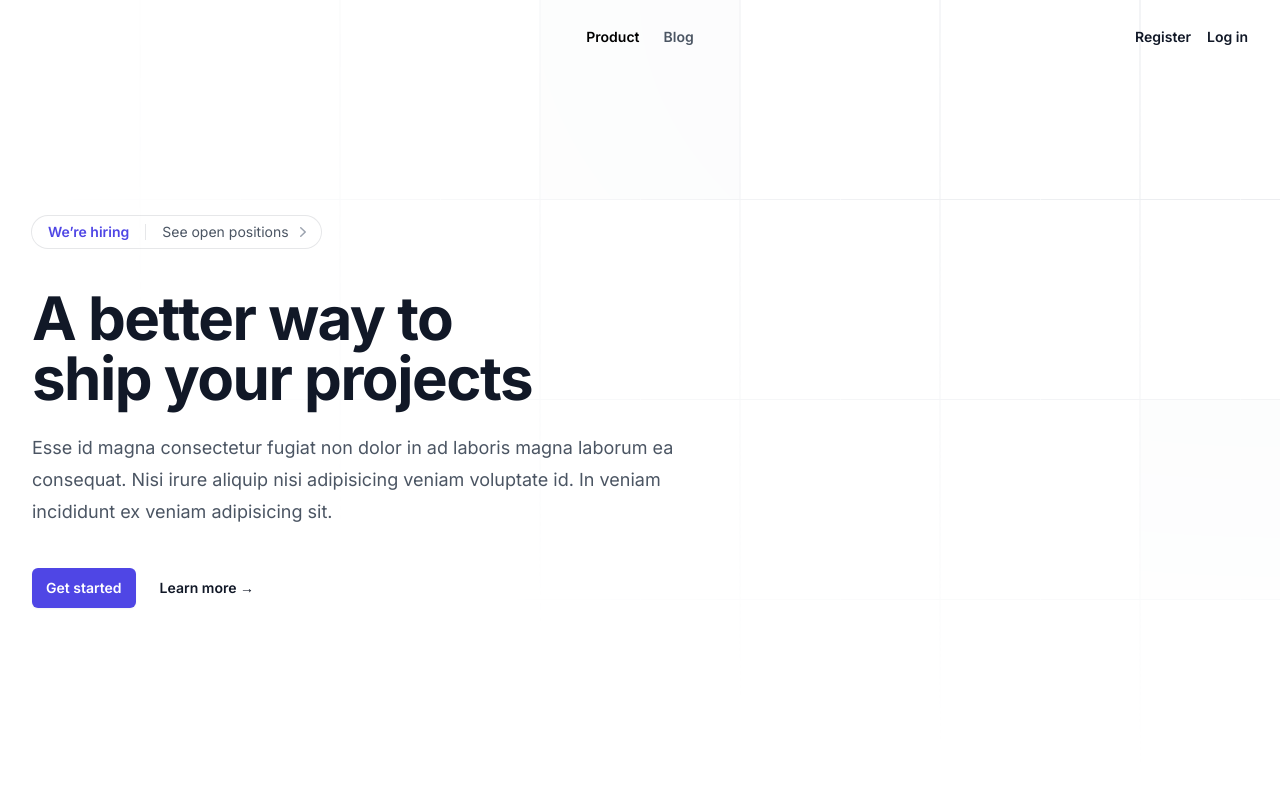
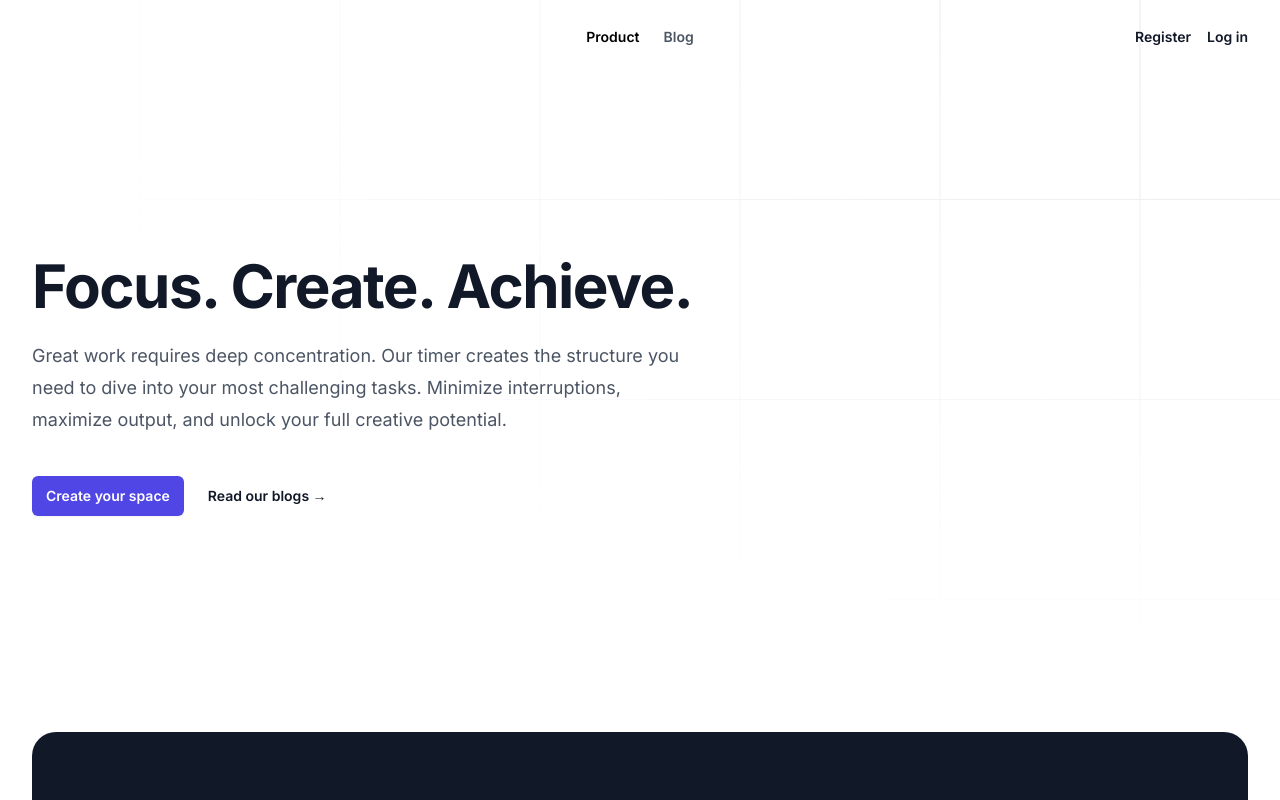
Before and after one commit to earcherc/deepworktimer, a Next.js app in the folder frontend/: page / in a window 1280 px wide. Shown: the top 800 px of the page. Built offline with nearby package versions, Linux system fonts and the light colour scheme.

Commit message:
Imrpove hero section

```diff
--- a/frontend/src/app/page.tsx
+++ b/frontend/src/app/page.tsx
@@ -2,10 +2,9 @@
 
 import {
   ArrowPathIcon,
-  ChevronRightIcon,
   CloudArrowUpIcon,
   LockClosedIcon,
-  ServerIcon,
+  ServerIcon
 } from '@heroicons/react/20/solid';
 import classNames from 'classnames';
 import Image from 'next/image';
@@ -269,43 +268,25 @@ export default function Home() {
                 <path d="M100 200V.5M.5 .5H200" fill="none" />
               </pattern>
             </defs>
-            <svg x="50%" y={-1} className="overflow-visible fill-gray-50">
-              <path
-                d="M-100.5 0h201v201h-201Z M699.5 0h201v201h-201Z M499.5 400h201v201h-201Z M-300.5 600h201v201h-201Z"
-                strokeWidth={0}
-              />
-            </svg>
             <rect width="100%" height="100%" strokeWidth={0} fill="url(#83fd4e5a-9d52-42fc-97b6-718e5d7ee527)" />
           </svg>
           <div className="mx-auto max-w-7xl px-6 py-24 sm:py-32 lg:flex lg:items-center lg:gap-x-10 lg:px-8 lg:py-40">
             <div className="mx-auto max-w-2xl lg:mx-0 lg:flex-auto">
-              <div className="flex">
-                <div className="relative flex items-center gap-x-4 rounded-full px-4 py-1 text-sm leading-6 text-gray-600 ring-1 ring-gray-900/10 hover:ring-gray-900/20">
-                  <span className="font-semibold text-indigo-600">We’re hiring</span>
-                  <span className="h-4 w-px bg-gray-900/10" aria-hidden="true" />
-                  <a href="#" className="flex items-center gap-x-1">
-                    <span className="absolute inset-0" aria-hidden="true" />
-                    See open positions
-                    <ChevronRightIcon className="-mr-2 h-5 w-5 text-gray-400" aria-hidden="true" />
-                  </a>
-                </div>
-              </div>
-              <h1 className="mt-10 max-w-lg text-4xl font-bold tracking-tight text-gray-900 sm:text-6xl">
-                A better way to ship your projects
+              <h1 className="mt-10 max-w-2xl text-4xl font-bold tracking-tight text-gray-900 sm:text-6xl">
+                Focus. Create. Achieve.
               </h1>
               <p className="mt-6 text-lg leading-8 text-gray-600">
-                Esse id magna consectetur fugiat non dolor in ad laboris magna laborum ea consequat. Nisi irure aliquip
-                nisi adipisicing veniam voluptate id. In veniam incididunt ex veniam adipisicing sit.
+                Great work requires deep concentration. Our timer creates the structure you need to dive into your most challenging tasks. Minimize interruptions, maximize output, and unlock your full creative potential.
               </p>
               <div className="mt-10 flex items-center gap-x-6">
                 <a
-                  href="#"
+                  href="/register"
                   className="rounded-md bg-indigo-600 px-3.5 py-2.5 text-sm font-semibold text-white shadow-sm hover:bg-indigo-500 focus-visible:outline focus-visible:outline-2 focus-visible:outline-offset-2 focus-visible:outline-indigo-600"
                 >
-                  Get started
+                  Create your space
                 </a>
-                <a href="#" className="text-sm font-semibold leading-6 text-gray-900">
-                  Learn more <span aria-hidden="true">→</span>
+                <a href="/blog" className="text-sm font-semibold leading-6 text-gray-900">
+                  Read our blogs <span aria-hidden="true">→</span>
                 </a>
               </div>
             </div>
```
